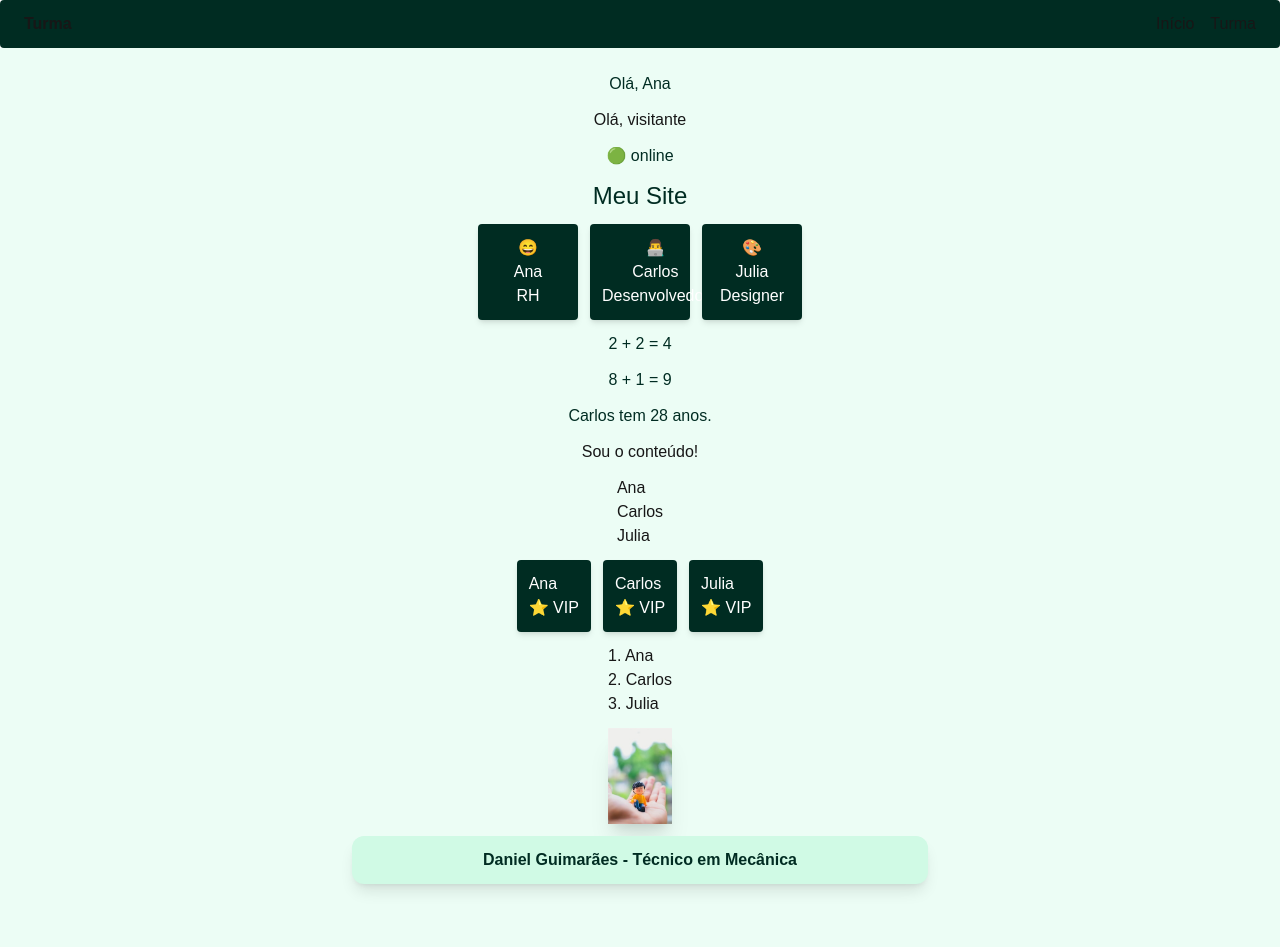
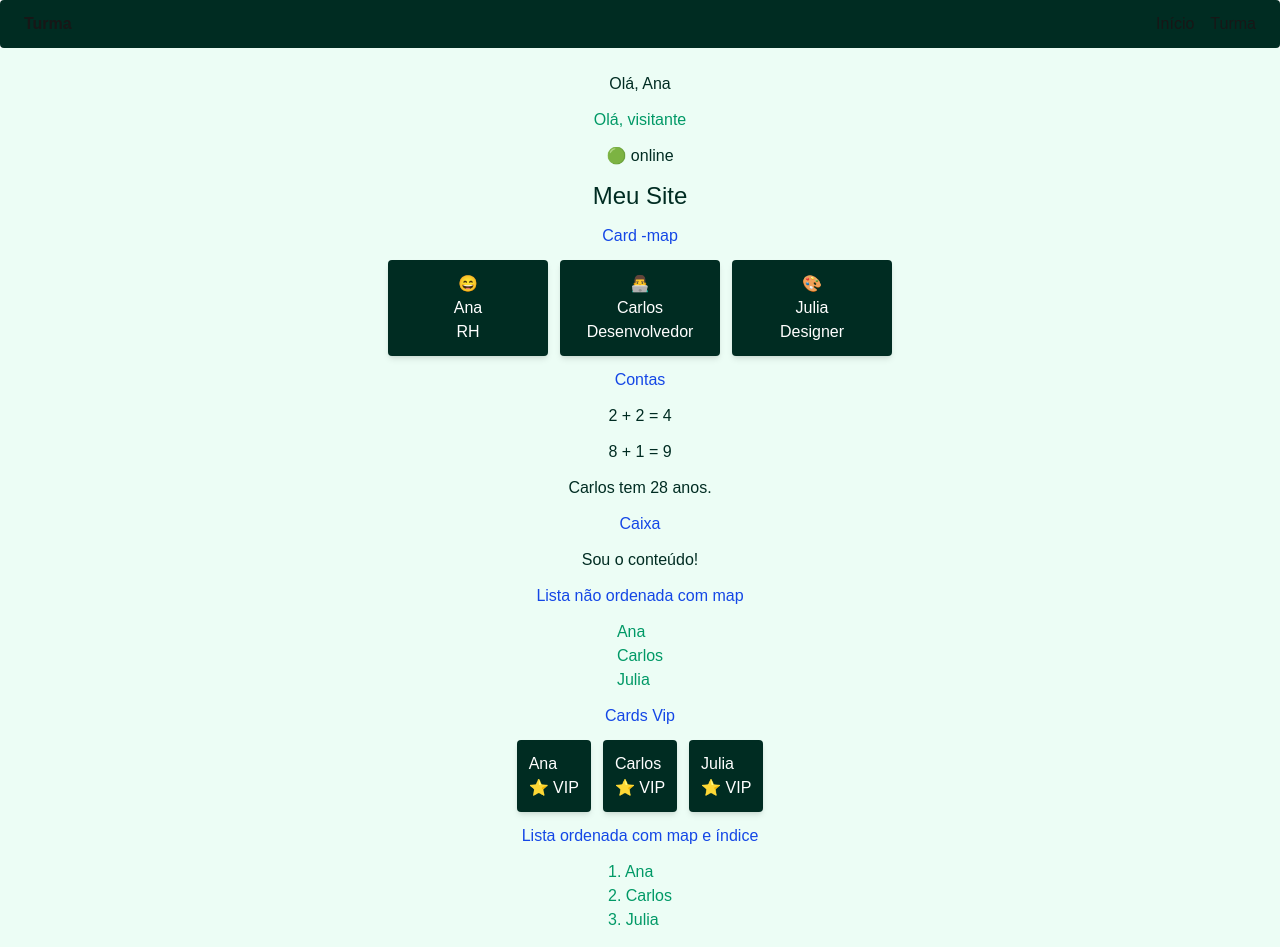
Before and after one commit to ThaisRes/exercicios-React, a Next.js app in the folder lista06/: page / in a window 1280 px wide. Shown: the top 947 px of the page. Built offline with nearby package versions, Linux system fonts and the light colour scheme.

Commit message:
fix and order

```diff
--- a/lista06/app/page.tsx
+++ b/lista06/app/page.tsx
@@ -31,7 +31,7 @@ export default function Home() {
   return (
   <>
     <Header />
-    <main className="flex flex-col gap-3 py-6 items-center  bg-emerald-50 h-lvw">
+    <main className="flex flex-col gap-3 py-6 items-center bg-emerald-50 h-vw">
 
       {/* <h2 className="text-emerald-950">Olá, {nome}</h2> */}
       <Saudacao nome = {perfil[0]?.nome ?? ""}/>
@@ -41,6 +41,7 @@ export default function Home() {
 
       <Titulo />
 
+      <h2 className="text-blue-700">Card -map</h2>
       <div className="flex gap-3">
         {/* cards aqui */}
         {perfil.map(p=> (
@@ -48,33 +49,39 @@ export default function Home() {
         ))}
       </div>
 
-
+      <h2 className="text-blue-700">Contas</h2>
       <p className="text-emerald-950">2 + 2 = {2+2}</p>  {/* Dentro de {"{ }"} vai JavaScript, não texto. */}
       <p className="text-emerald-950">8 + 1 = {8+1}</p>
       {/* <p className="text-emerald-950">{`${nome} tem ${idade} anos.`}</p> */}
 
       <Idade nome={perfil[1].nome} idade={perfil[1].idade} />
 
+      <h2 className="text-blue-700">Caixa</h2>
       <Caixa>
         <h3>Sou o conteúdo!</h3>
       </Caixa>
 
+      <h2 className="text-blue-700">Lista não ordenada com map</h2>
       <ul>
-        {perfil.map(p => <li key={p.id} >{p.nome}</li>)}
+        {perfil.map(p => <li key={p.id} className="text-emerald-600">{p.nome}</li>)}
       </ul>
 
+      <h2 className="text-blue-700">Cards Vip</h2>
       <div className="flex gap-3">
         {perfil.map(p => <Card key={p.id} nome={p.nome} />)}
       </div>
 
+      <h2 className="text-blue-700">Lista ordenada com map e índice</h2>
       <ol>
-        {perfil.map((n, i) => <li key={i}>{i+1}. {n.nome}</li>)}
+        {perfil.map((n, i) => <li key={i} className="text-emerald-600">{i+1}. {n.nome}</li>)}
       </ol>
 
+      <h2 className="text-blue-700">Imagem</h2>
       <div>
         <img className="shadow-xl h-24 w-auto object-contain" src="OIP.jpg" alt="xx" />
       </div>
 
+      <h2 className="text-blue-700">Literals</h2>
       <div className=" flex justify-center items-center shadow-lg font-bold bg-emerald-100 w-xl p-3 rounded-xl text-emerald-950">
         {`${nome2} - ${curso}`}
       </div>
--- a/lista06/components/Caixa.tsx
+++ b/lista06/components/Caixa.tsx
@@ -4,7 +4,7 @@ type caixaProps = {
 
 export default function Caixa({children}:caixaProps){
     return(
-        <div>
+        <div className="text-emerald-950">
             {children}
         </div>
     )
--- a/lista06/components/CartaoPerfil.tsx
+++ b/lista06/components/CartaoPerfil.tsx
@@ -6,7 +6,7 @@ type perfilProps ={
 
 export default function CartaoPerfil({emoji, nome, cargo}:perfilProps) {
     return (
-        <div className="flex flex-wrap flex-col justify-center items-center p-3 rounded w-25 shadow-md bg-emerald-950 text-white">
+        <div className="flex flex-wrap flex-col justify-center items-center p-3 rounded w-40 shadow-md bg-emerald-950 text-white">
             <p>{emoji}</p>
             <h3>{nome}</h3>
             <h4>{cargo}</h4>
--- a/lista06/components/Ola.tsx
+++ b/lista06/components/Ola.tsx
@@ -3,5 +3,5 @@ type OlaProps = {
   };
 
 export default function Ola({nome = "visitante"}: OlaProps) {
-    return <p>Olá, {nome}</p>
+    return <p className="text-emerald-600">Olá, {nome}</p>
 }
```
Also changed, not shown: 1 other file (tests, documents, lock files or other folders).
